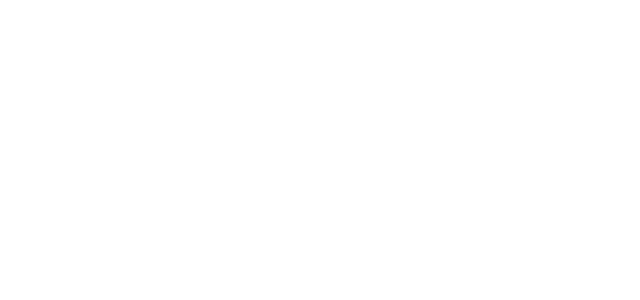
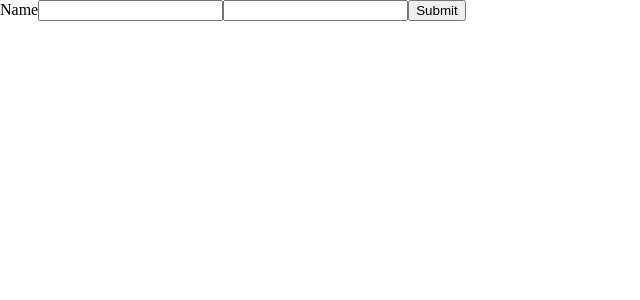
Before and after one commit to balqeesalawi/full-stackathon-frontend, a React (Vite) app in the folder client/: page /playerForm in a window 1280 px wide. Before the commit this address had no page. Shown: the top 300 px of the page, without its empty margins (0-640 px from the left). Built offline with nearby package versions, Linux system fonts and the light colour scheme.

Commit message:
form done

```diff
--- a/client/src/App.jsx
+++ b/client/src/App.jsx
@@ -1,6 +1,7 @@
 import { Routes, Route } from "react-router-dom"
 import "./App.css"
 import Home from "./pages/Home"
+import PlayerForm from "./pages/PlayerForm"
 
 const App = () => {
   return (
@@ -8,6 +9,7 @@
       <main>
         <Routes>
           <Route path="/" element={<Home />} />
+          <Route path="/playerForm" element={<PlayerForm />} />
         </Routes>
       </main>
     </div>
--- a/client/src/pages/Home.jsx
+++ b/client/src/pages/Home.jsx
@@ -1,8 +1,11 @@
 import { useEffect, useState } from "react"
 import axios from "axios"
+import { Link } from "react-router-dom"
+import PlayerForm from "./PlayerForm"
 
 const Home = () => {
   const [games, setGames] = useState([])
+  const [players, setPlayers] = useState([])
 
   useEffect(() => {
     const getGames = async () => {
@@ -13,9 +16,20 @@
     getGames()
   }, [])
 
+  const getPlayers = async () => {
+    try {
+      let response = await axios.get("http://localhost:3000/players")
+      setPlayers(response.data)
+    } catch (error) {
+      console.log(error)
+    }
+  }
+
+  getPlayers()
+
   return (
     <div>
-      <h1>Hello</h1>
+      <PlayerForm players={players} setPlayers={setPlayers} />
     </div>
   )
 }
--- a/client/src/pages/PlayerForm.jsx
+++ b/client/src/pages/PlayerForm.jsx
@@ -1,5 +1,45 @@
-const PlayerForm = () => {
-  return <form action=""></form>
+import axios from "axios"
+import { useState } from "react"
+
+const PlayerForm = ({ players, setPlayers }) => {
+  const initialState = {
+    name: "",
+    phone: "",
+  }
+
+  const [formValue, setFormValue] = useState(initialState)
+
+  const handleChange = (event) => {
+    setFormValue({ ...formValue, [event.target.name]: event.target.value })
+  }
+
+  const handleSubmit = async (event) => {
+    event.preventDefault()
+    const response = await axios.post("http://localhost:3000/player", formValue)
+    console.log(response.data)
+    setFormValue(initialState)
+  }
+  return (
+    <form onSubmit={handleSubmit}>
+      <label htmlFor="name">Name</label>
+      <input
+        type="text"
+        name="name"
+        value={formValue.name}
+        onChange={handleChange}
+      />
+
+      <label htmlFor="phone"></label>
+      <input
+        type="text"
+        name="phone"
+        value={formValue.phone}
+        onChange={handleChange}
+      />
+
+      <button type="submit">Submit</button>
+    </form>
+  )
 }
 
 export default PlayerForm
```
